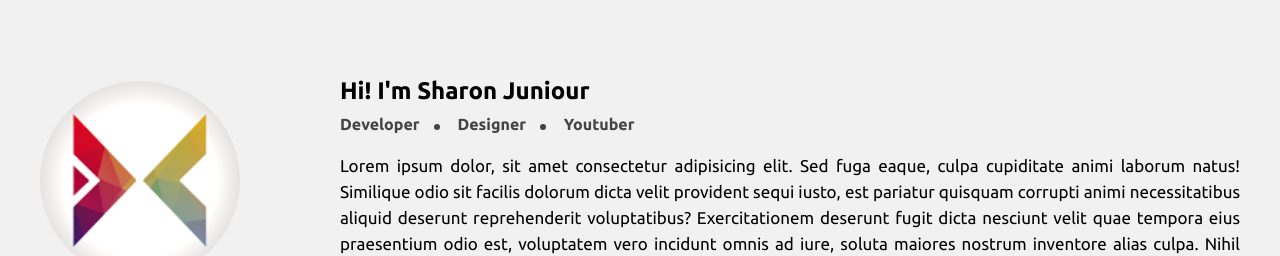
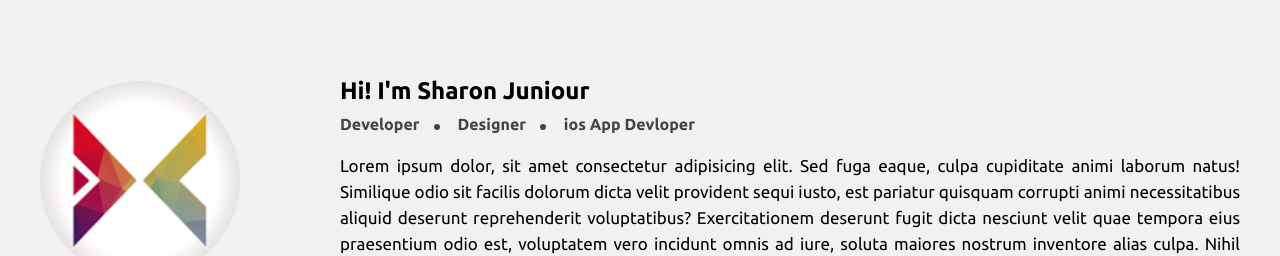
Before and after one commit to shafasharon/my-first-website, a plain HTML site: page index.html in a window 1280 px wide. Shown: the part 953-1209 px from the top of the page. Drawn offline with nearby package versions, Linux system fonts and the light colour scheme; a script that the page names is missing.

Commit message:
Change to youtuber to ios app devloper

```diff
--- a/index.html
+++ b/index.html
@@ -64,7 +64,7 @@
           <h3>
             <span>Developer</span>
             <span>Designer</span>
-            <span>Youtuber</span>
+            <span>ios App Devloper</span>
           </h3>
           <p>
             Lorem ipsum dolor, sit amet consectetur adipisicing elit. Sed fuga eaque, culpa cupiditate animi laborum natus! Similique odio sit facilis dolorum dicta velit provident sequi iusto, est pariatur quisquam corrupti animi necessitatibus aliquid deserunt reprehenderit voluptatibus? Exercitationem deserunt fugit dicta nesciunt velit quae tempora eius praesentium odio est, voluptatem vero incidunt omnis ad iure, soluta maiores nostrum inventore alias culpa. Nihil suscipit possimus est harum accusamus impedit libero deleniti repellat.
```
